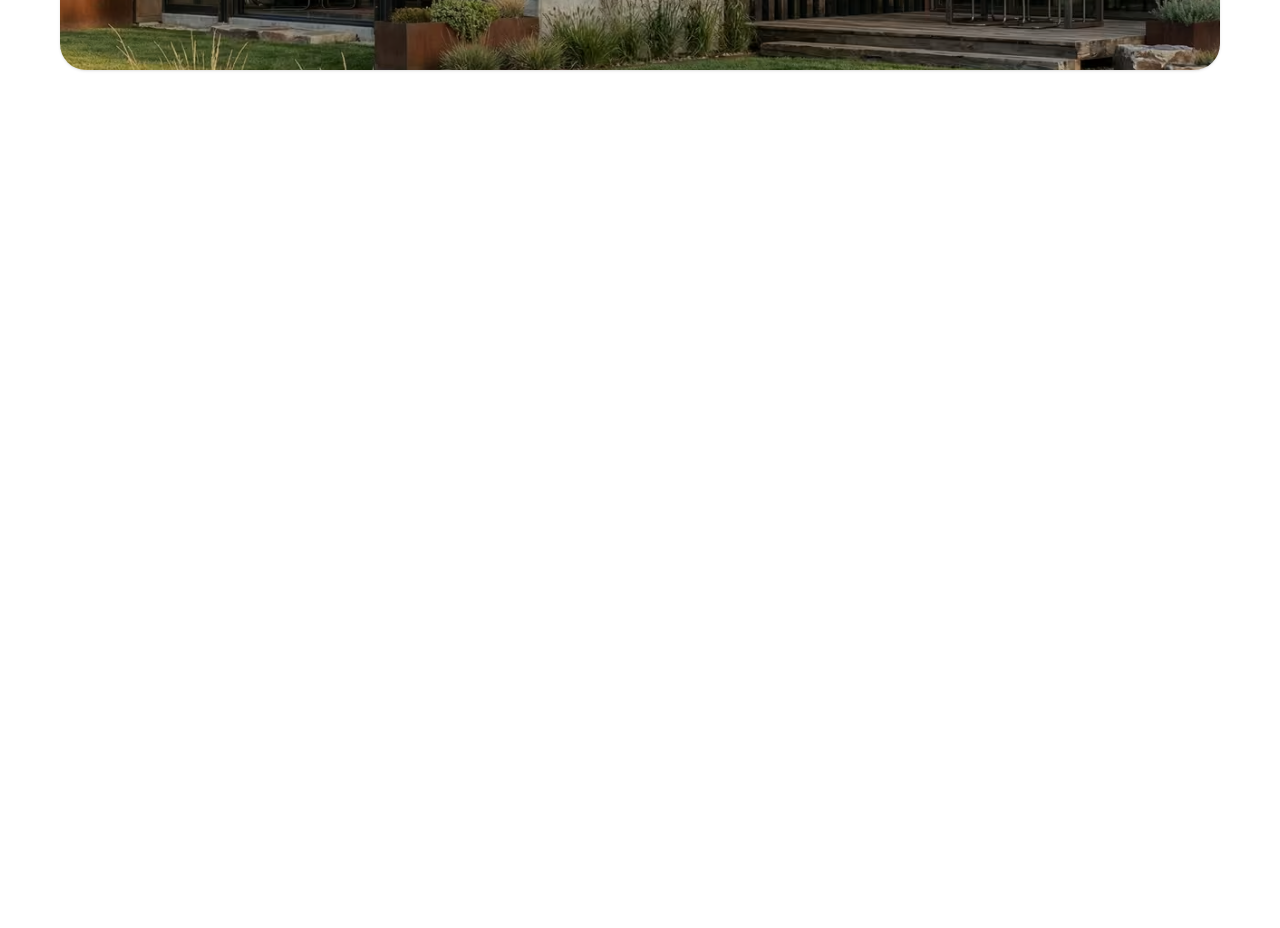
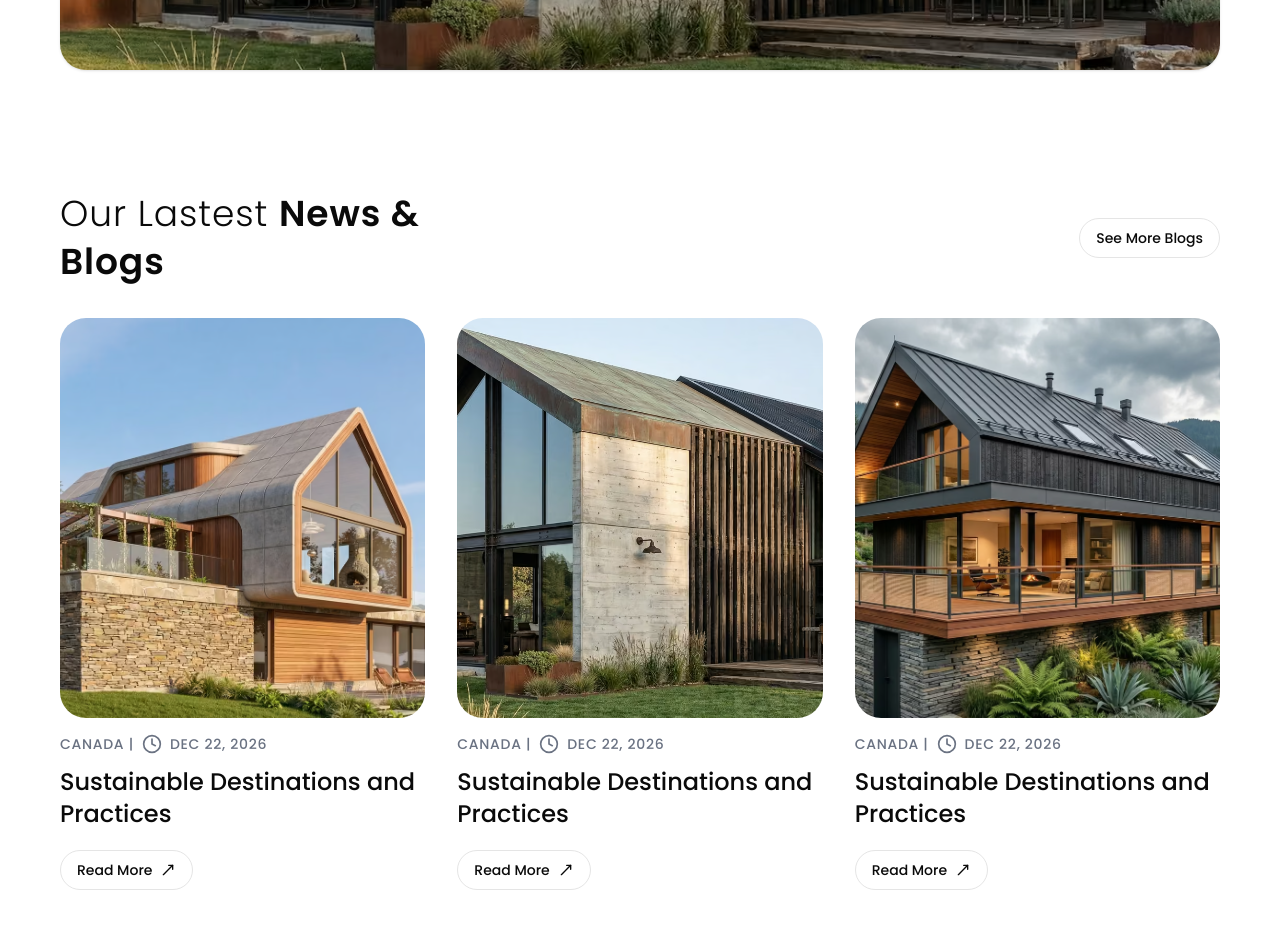
Before and after one commit to Fnrzz/realestate, a Next.js app: page / in a window 1280 px wide. Shown: the part 3580-4508 px from the top of the page. Before the commit the page ends 3710 px from the top, so only its background shows below. Built offline with nearby package versions, Linux system fonts and the light colour scheme.

Commit message:
[PUSH] add news

```diff
--- a/src/app/page.tsx
+++ b/src/app/page.tsx
@@ -1,5 +1,6 @@
 import ExploreApartements from "@/components/features/home/ExploreApartemens";
 import Hero from "@/components/features/home/Hero";
+import LastestNews from "@/components/features/home/LastestNews";
 import OurClient from "@/components/features/home/OurClient";
 import Overview from "@/components/features/home/Overview";
 import Showcase from "@/components/features/home/Showcase";
@@ -13,6 +14,7 @@ export default function Home() {
       <Showcase />
       <ExploreApartements />
       <OurClient />
+      <LastestNews />
     </main>
   );
 }
--- a/src/components/features/home/ExploreApartemens/ListHome.tsx
+++ b/src/components/features/home/ExploreApartemens/ListHome.tsx
@@ -51,7 +51,7 @@ const ListHome = () => {
             </div>
           </div>
           <div className="flex flex-col gap-2">
-            <h3 className="text-2xl font-semibold transition-colors">
+            <h3 className="text-2xl font-medium transition-colors">
               {property.title}
             </h3>
             <p className="text-gray-600">{property.address}</p>
--- /dev/null
+++ b/src/components/features/home/LastestNews/ListNews.tsx
@@ -0,0 +1,71 @@
+import Image from "next/image";
+import { ClockIcon, MoveUpRightIcon } from "lucide-react";
+import { Button } from "@/components/ui/button";
+import ScrollAnimate from "../../animate/ScrollAnimate";
+
+const newsData = [
+  {
+    id: 1,
+    image: "/assets/home/photo/home1.avif",
+    location: "CANADA",
+    date: "Dec 22, 2026",
+    title: "Sustainable Destinations and Practices",
+  },
+  {
+    id: 2,
+    image: "/assets/home/photo/home2.avif",
+    location: "CANADA",
+    date: "Dec 22, 2026",
+    title: "Sustainable Destinations and Practices",
+  },
+  {
+    id: 3,
+    image: "/assets/home/photo/home3.avif",
+    location: "CANADA",
+    date: "Dec 22, 2026",
+    title: "Sustainable Destinations and Practices",
+  },
+];
+
+const ListNews = () => {
+  return (
+    <div className="grid grid-cols-1 md:grid-cols-3 gap-6 md:gap-8">
+      {newsData.map((news) => (
+        <ScrollAnimate
+          direction={news.id % 2 === 0 ? "up" : "down"}
+          key={news.id}
+          className="flex flex-col gap-4"
+        >
+          <div className="relative w-full h-[250px] lg:h-[400px] rounded-4xl overflow-hidden">
+            <Image
+              src={news.image}
+              alt={news.title}
+              fill
+              sizes="(max-width: 768px) 100vw, (max-width: 1024px) 50vw, 33vw"
+              className="object-cover"
+            />
+          </div>
+
+          <div className="flex flex-col gap-3">
+            <span className="flex items-center gap-2 text-xs lg:text-sm text-gray-500 uppercase tracking-wider font-medium">
+              {news.location} | <ClockIcon className="w-4 h-4 md:w-5 md:h-5" />{" "}
+              {news.date}
+            </span>
+
+            <h3 className="text-2xl font-medium">{news.title}</h3>
+
+            <Button
+              size={"lg"}
+              variant={"outline"}
+              className="w-fit gap-2 mt-2"
+            >
+              Read More <MoveUpRightIcon className="w-4 h-4" />
+            </Button>
+          </div>
+        </ScrollAnimate>
+      ))}
+    </div>
+  );
+};
+
+export default ListNews;
--- /dev/null
+++ b/src/components/features/home/LastestNews/index.tsx
@@ -0,0 +1,26 @@
+import ScrollAnimate from "../../animate/ScrollAnimate";
+import { Button } from "@/components/ui/button";
+import ListNews from "./ListNews";
+
+const LastestNews = () => {
+  return (
+    <section className="flex flex-col gap-8 w-full h-full py-10 px-6 lg:p-15">
+      <div className="flex flex-col md:flex-row md:items-center md:justify-between gap-5">
+        <ScrollAnimate
+          direction="right"
+          className="w-full md:w-[50%] lg:w-[40%]"
+        >
+          <h2 className="text-3xl/10 lg:text-4xl/12 font-light tracking-wide text-center md:text-left">
+            Our Lastest <span className="font-semibold">News & Blogs</span>
+          </h2>
+        </ScrollAnimate>
+        <Button size={"lg"} variant={"outline"}>
+          See More Blogs
+        </Button>
+      </div>
+      <ListNews />
+    </section>
+  );
+};
+
+export default LastestNews;
```
